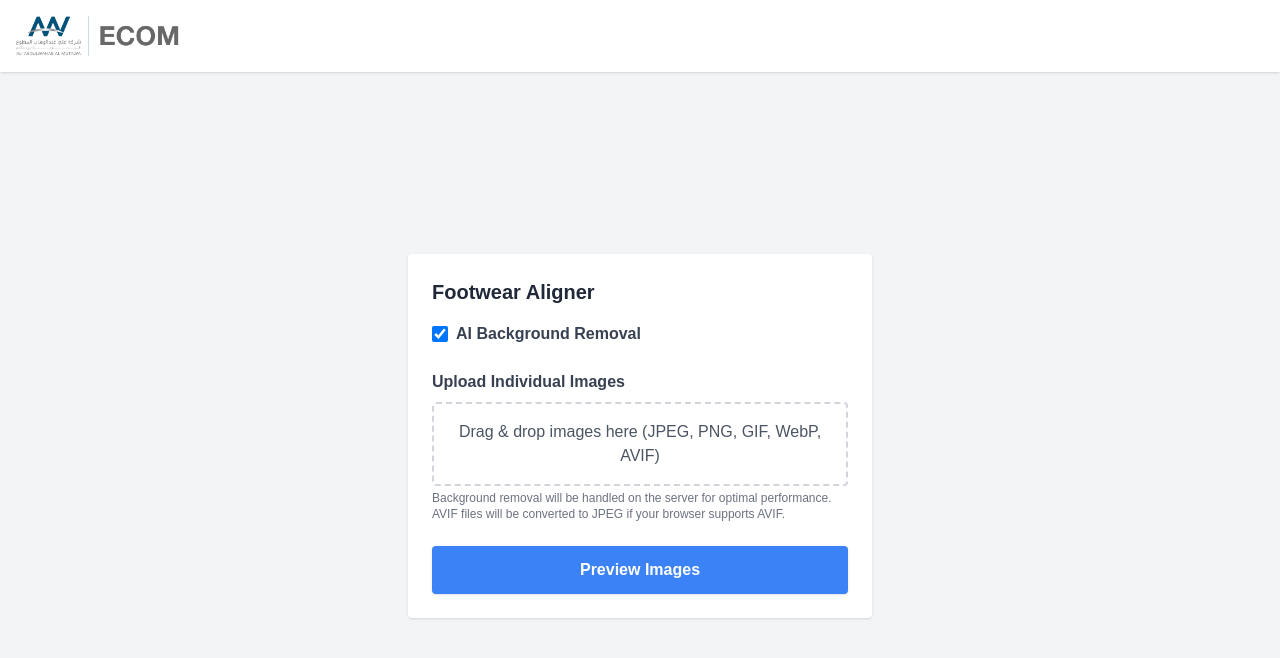
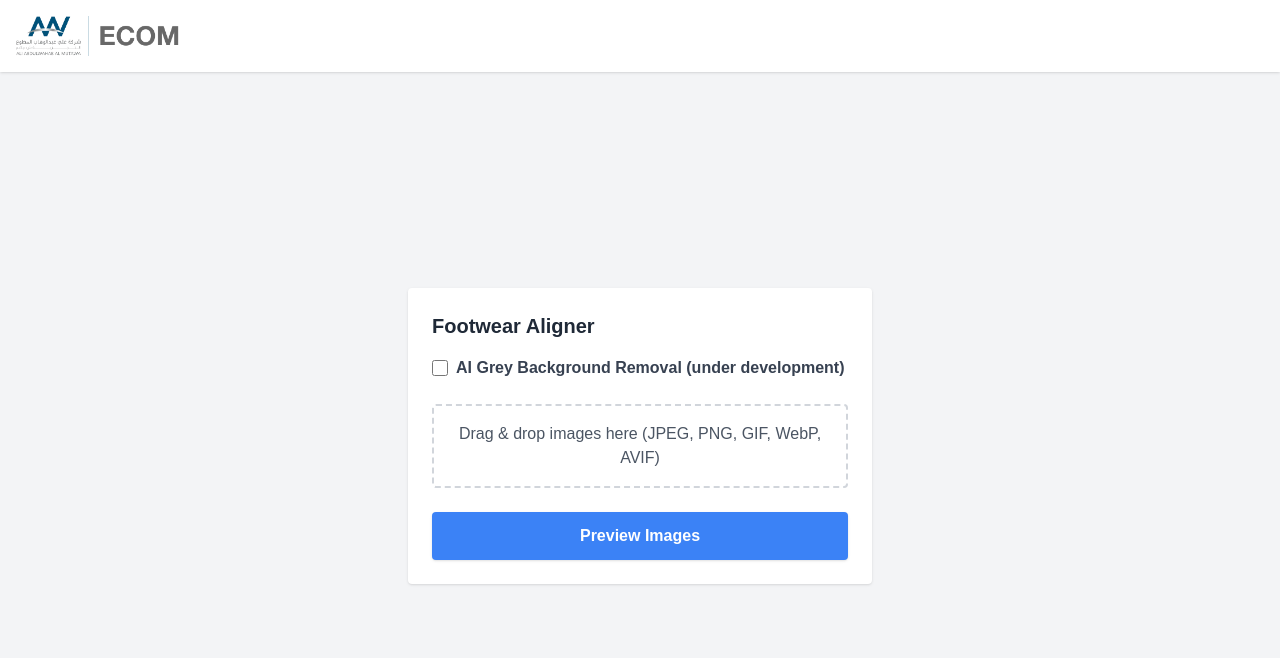
Before and after one commit to inabdollah/aaw-ecom, a Next.js app: page /footwear-aligner in a window 1280 px wide. Shown: the top 658 px of the page. Built offline with nearby package versions, Linux system fonts and the light colour scheme.

Commit message:
Update footwear-aligner.tsx

```diff
--- a/pages/footwear-aligner.tsx
+++ b/pages/footwear-aligner.tsx
@@ -425,7 +425,7 @@ function FootwearAligner() {
   const [message, setMessage] = useState("");
   const [loading, setLoading] = useState(false);
   const [convertingAvif, setConvertingAvif] = useState(false);
-  const [removeBackground, setRemoveBackground] = useState(true);
+  const [removeBackground, setRemoveBackground] = useState(false);
 
   // Progress states for upload/download
   const [uploadProgress, setUploadProgress] = useState(0);
@@ -759,15 +759,12 @@ function FootwearAligner() {
                     onChange={(e) => setRemoveBackground(e.target.checked)}
                     className="h-4 w-4 text-blue-600 focus:ring-blue-500 border-gray-300 rounded"
                   />
-                  <span>AI Background Removal</span>
+                  <span>AI Grey Background Removal (under development)</span>
                 </label>
               </div>
 
               {/* Images Dropzone */}
               <div>
-                <label className="font-semibold text-gray-700 mb-2 block">
-                  Upload Individual Images
-                </label>
                 <FilePicker
                   accept={{
                     "image/*": [".jpeg", ".jpg", ".png", ".gif", ".avif", ".webp"],
@@ -787,11 +784,6 @@ function FootwearAligner() {
                     {selectedImages.length} image(s) selected.
                   </p>
                 )}
-                <p className="text-xs text-gray-500 mt-1">
-                  {removeBackground
-                    ? "Background removal will be handled on the server for optimal performance. AVIF files will be converted to JPEG if your browser supports AVIF."
-                    : "AVIF files will be converted to JPEG if your browser supports AVIF. PNG and WebP files with transparency will automatically get a white background. Files may be processed on the server if client-side processing fails."}
-                </p>
               </div>
 
               {/* Sheet Dropzone */}
```
